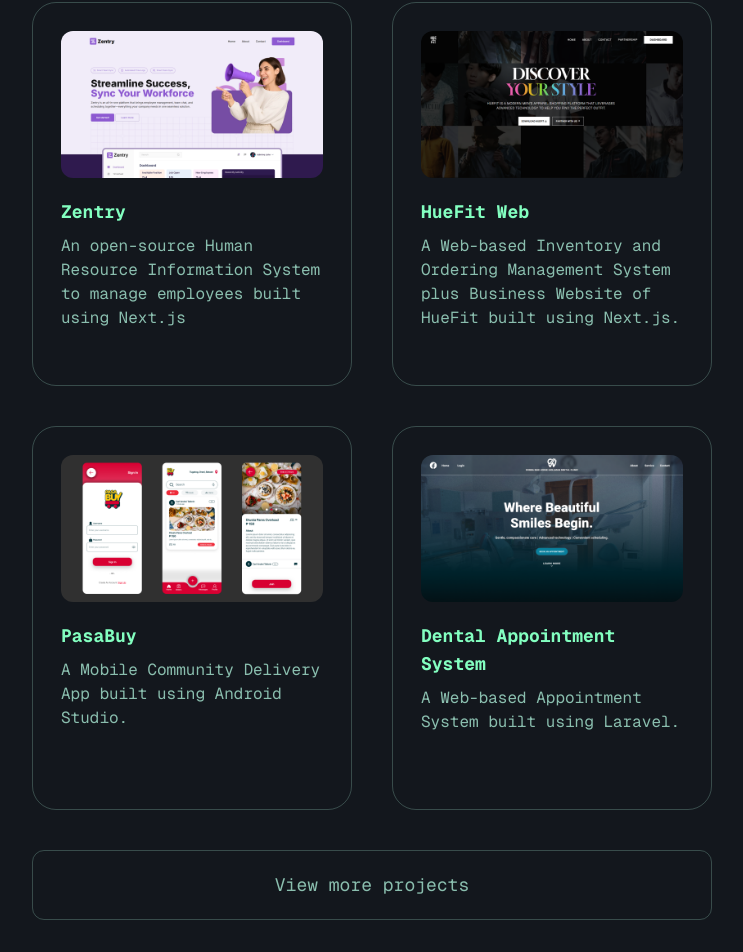
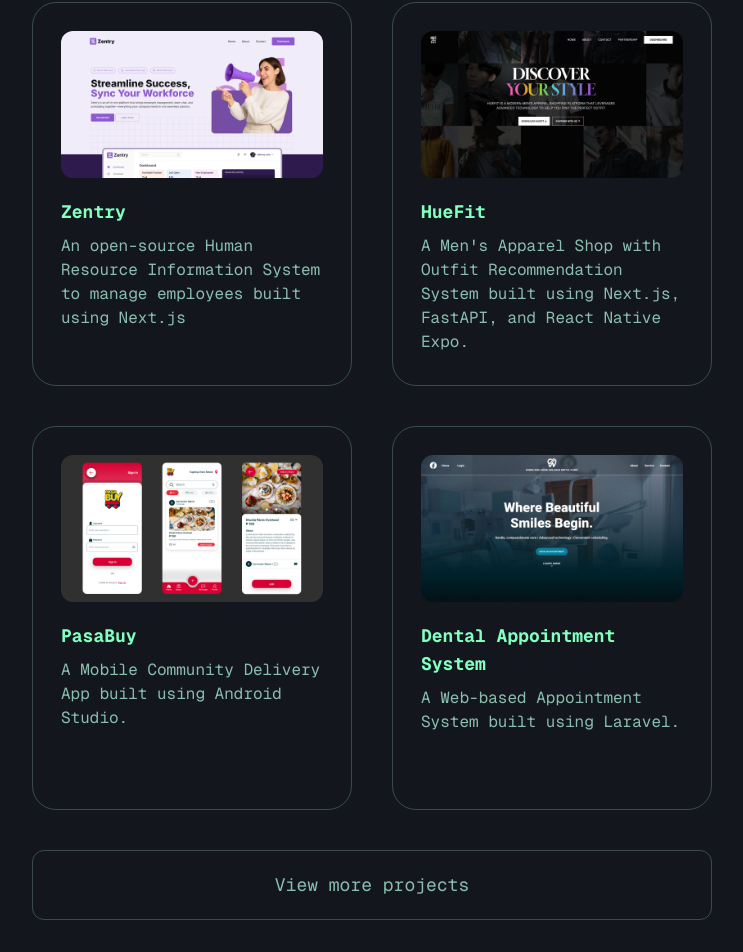
Before and after one commit to Quinchy/Quinchsite, a Next.js app: page / in a window 1280 px wide. Shown: the part 1196-2148 px from the top of the page, without its empty margins (268-1011 px from the left). Built offline with nearby package versions, Linux system fonts and the light colour scheme.

Commit message:
update technologies for Zentry

```diff
--- a/app/projects/page.tsx
+++ b/app/projects/page.tsx
@@ -10,8 +10,7 @@
 import AppointmentSystem from "@/public/images/appointment_system.png";
 import AniQuinch from "@/public/images/aniquinch_ecommerce.png";
 import BankingSystem from "@/public/images/banking_system.png";
-import HueFitMobile from "@/public/images/huefit_mobile.png";
-import HueFitWeb from "@/public/images/huefit_web.png";
+import HueFit from "@/public/images/huefit_web.png";
 import PeerToPeerDeliverySystem from "@/public/images/peer_to_peer_delivery_system.png";
 import Zentry from "@/public/images/zentry_hris.png"
 import { StaticImageData } from "next/image";
@@ -21,8 +20,7 @@
   AppointmentSystem,
   AniQuinch,
   BankingSystem,
-  HueFitMobile,
-  HueFitWeb,
+  HueFit,
   PeerToPeerDeliverySystem,
   Zentry
 };
--- a/data/projects.json
+++ b/data/projects.json
@@ -2,16 +2,16 @@
     {
         "title": "Zentry",
         "description": "An open-source Human Resource Information System to manage employees built using Next.js",
-        "longDescription": "Zentry is an all-in-one platform that brings employee management, team chat, and scheduling together—everything your company needs in one seamless solution.",
+        "longDescription": "Zentry is an all-in-one platform  designed to simplify employee check-ins and check-outs, enhance team communication through real-time chat, and streamline scheduling for teams of any size.",
         "thumbnail": "Zentry",
-        "technologies": ["React Native Expo", "NativeBase", "Formik"],
+        "technologies": ["Next.js", "Supabase", "Prisma", "TailwindCSS", "Shadcn", "Auth.js", "TanStack Query", "Zod", "React Hook Form", "SendGrid", "Jest"],
         "githubLink": "https://github.com/Quinchy/Zentry",
         "websiteLink": "https://zentry-solutions.vercel.app/"
     },
     {
-        "title": "HueFit Web",
-        "description": "A Web-based Inventory and Ordering Management System plus Business Website of HueFit built using Next.js.",
-        "longDescription": "HueFit is a men's outfit recommendation and shopping platform. Its web-based system serves as both the official business website and a comprehensive inventory and order management platform for HueFit's vendors.",
+        "title": "HueFit",
+        "description": "A Men's Apparel Shop with Outfit Recommendation System built using Next.js, FastAPI, and React Native Expo.",
+        "longDescription": "HueFit is a men's apparel shop with outfit recommendation and virtual fitting. Its a web and mobile, where the web-based platform handles inventory and order management for vendor users and mobile-based platform handles the shopping platform with ai-powered outfit recommendation and virtual fitting technology for customers.",
         "thumbnail": "HueFitWeb",
         "technologies": [
             "Next.js",
@@ -21,8 +21,7 @@
             "NextAuth",
             "Formik",
             "SWR",
-            "Shadcn",
-            "Vercel"
+            "Shadcn"
         ],
         "githubLink": "https://github.com/Quinchy/Hue-Fit",
         "websiteLink": "https://hue-fit-web.vercel.app/"
@@ -44,14 +43,6 @@
         "githubLink": "https://github.com/Quinchy/Donna-Mae-Jorge-Hollman-Dental-Clinic-Scheduling-System"
     },
     {
-        "title": "HueFit Mobile",
-        "description": "A Men's Apparel E-commerce Mobile Application with Virtual Fitting built using React Native Expo.",
-        "longDescription": "HueFit is a men's outfit recommendation and shopping platform. It's mobile-based platform is an E-commerce App used by customers to find, buy, generate, and virtual fit men's clothing products",
-        "thumbnail": "HueFitMobile",
-        "technologies": ["React Native Expo", "NativeBase", "Formik"],
-        "githubLink": "https://github.com/Quinchy/Hue-Fit"
-    },
-    {
         "title": "OnlyFunds",
         "description": "A Mock-up Desktop Banking System App built using C# Windows Form.",
         "longDescription": "OnlyFunds is a mock-up desktop banking system built using C# Windows Form. This project was made in my second year college in subject - Object Oriented Programming.",
```
